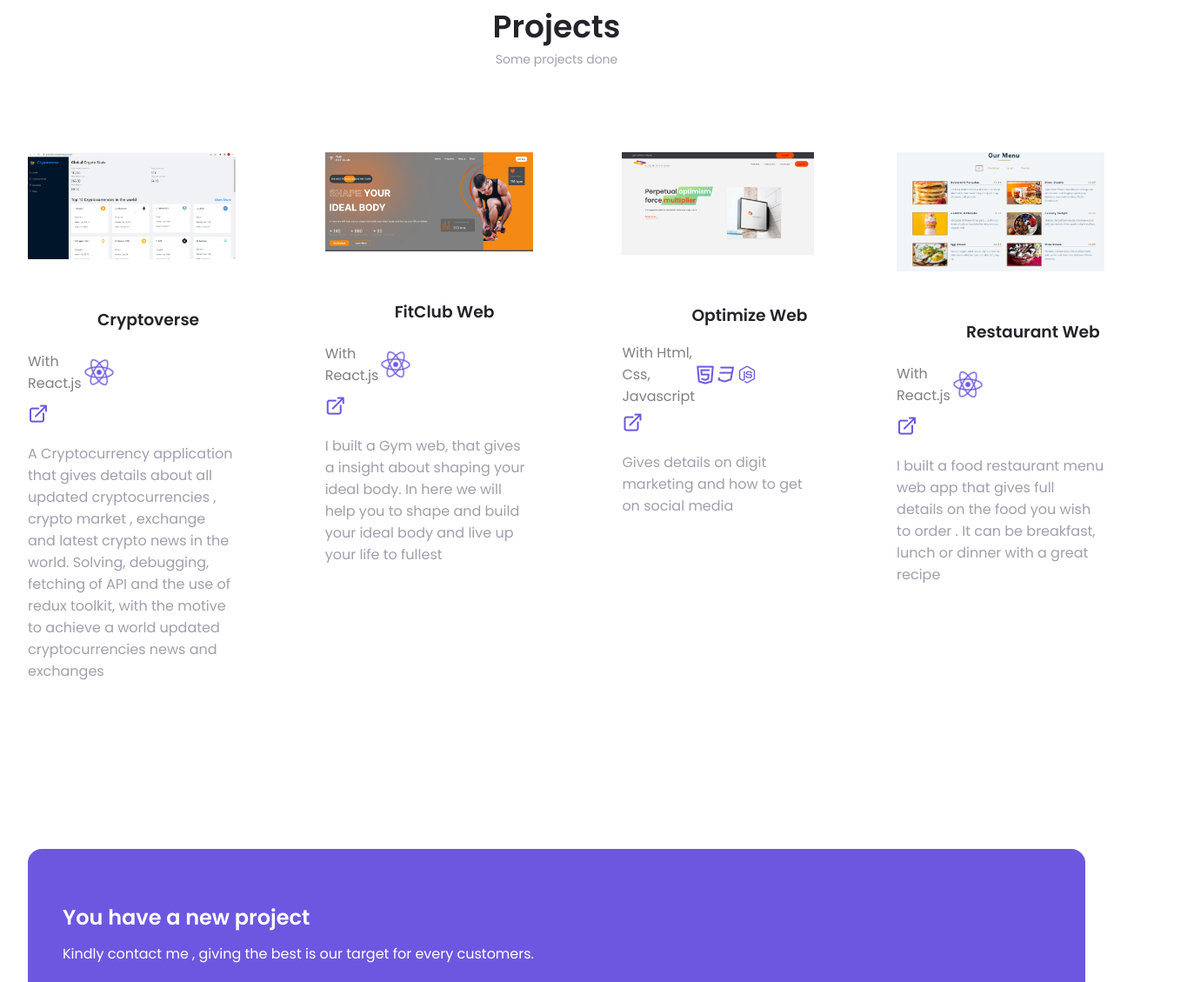
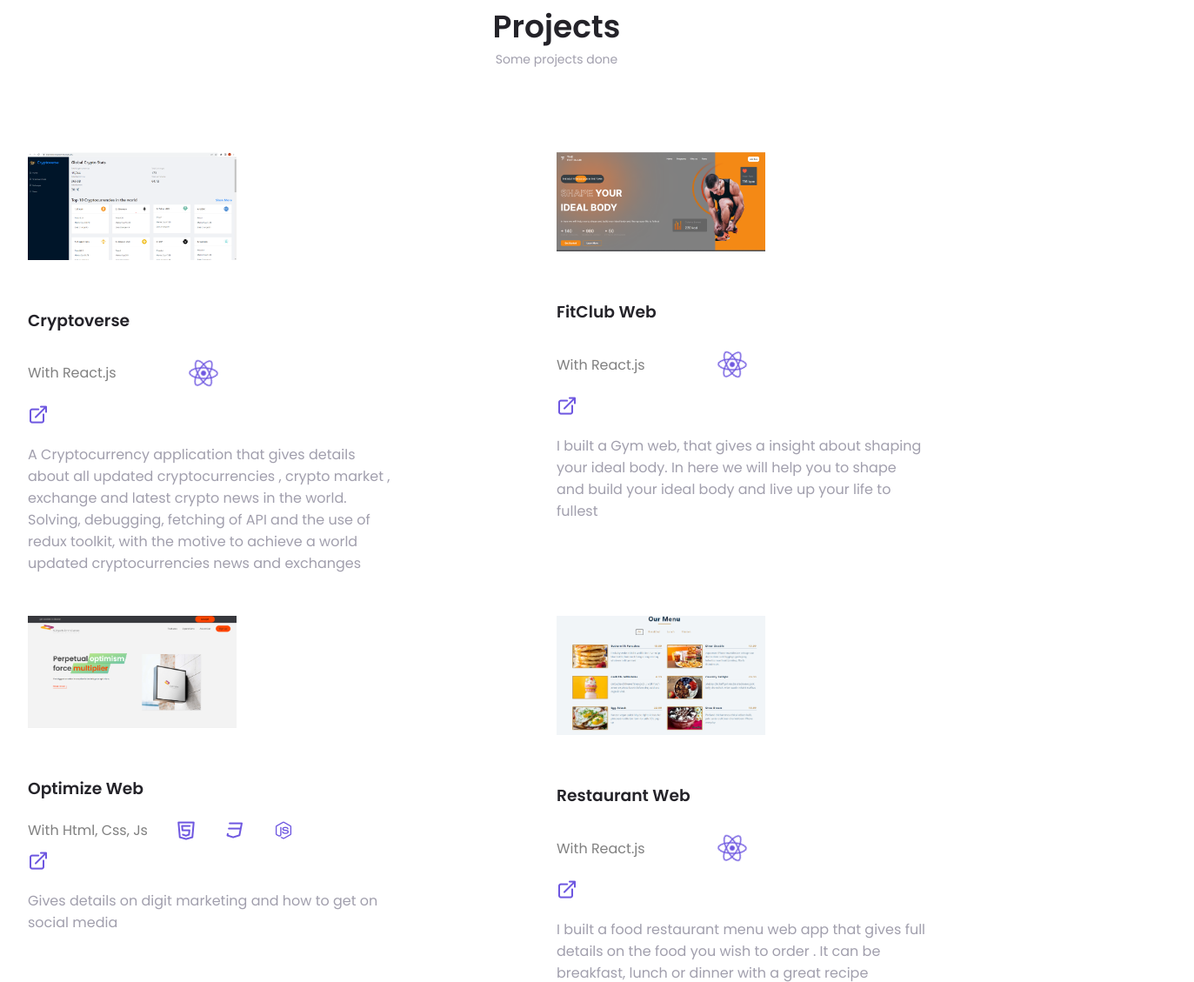
Before and after one commit to Stephenadebayoy/myportfolio, a plain HTML site: page index.html in a window 1280 px wide. Shown: the part 3872-5001 px from the top of the page at 87% size, 1373 px wide, since content can reach past the window. Drawn offline with nearby package versions, Linux system fonts and the light colour scheme.

Commit message:
first commit

```diff
--- a/index.html
+++ b/index.html
@@ -601,15 +601,12 @@ qualification -->
   <h2 class="section__title" >Projects</h2>
   <span class="section__subtitle">Some projects done</span>
   <div class="pro__container container">
-    <div>
+
       <div class="pro__content">
-        <div class="pro__data">
-
       <div class="pro__header">
             <img src="./crypto.png" class="pro__img" alt="" data-aos='zoom-in'
           data-aos-easing='linear'
           data-aos-duration='1000'>
-          </div>
           <h3 class="pro__name" data-aos='fade-right'
           data-aos-easing='linear'
           data-aos-duration='1000'>Cryptoverse</h3>
@@ -622,16 +619,15 @@ qualification -->
           data-aos-easing='linear'
           data-aos-duration='1000'>
          A Cryptocurrency application that gives details about all updated cryptocurrencies , crypto market , exchange and latest crypto news in the world. Solving, debugging, fetching of API and the use of redux toolkit, with the motive to achieve a world updated cryptocurrencies news and exchanges         </p>
+             </div>
+         </div>
 
-         </div>
         <div class="pro__content">
-        <div class="pro__data">
-
         <div class="pro__header">
             <img src="./pro.png" class="pro__img" alt="" data-aos='zoom-in'
           data-aos-easing='linear'
           data-aos-duration='1000'>
-          </div>
+
             <h3 class="pro__name" data-aos='fade-right'
           data-aos-easing='linear'
           data-aos-duration='1000'>FitClub Web</h3>
@@ -646,20 +642,19 @@ qualification -->
             I built a Gym web, that gives a insight about shaping your ideal body. In here we will help you to shape and build your ideal body and live up your life to fullest
           </p>
          </div>
+  </div>
            <div class="pro__content">
-        <div class="pro__data">
-
          <div class="pro__header">
             <img src="./bankist.png" class="pro__img" alt=""data-aos='zoom-in'
           data-aos-easing='linear'
           data-aos-duration='1000'>
-          </div>
+
             <h3 class="pro__name"data-aos='fade-right'
           data-aos-easing='linear'
           data-aos-duration='1000'>Optimize Web</h3>
-          <span class="pro__client"data-aos='fade-up'
+          <span class="pro__client pro__cli"data-aos='fade-up'
           data-aos-easing='linear'
-          data-aos-duration='1000'>With Html, Css, Javascript <i class="uil uil-html5-alt pro--icon"></i><i class="uil uil-css3-simple pro--icon"></i><i class="uil uil-java-script pro--icon"></i></span> <a href="https://optimizeappweb.netlify.app" target="_blank"data-aos='fade-right'
+          data-aos-duration='1000'>With Html, Css, Js <i class="uil uil-html5-alt pro__i"></i><i class="uil uil-css3-simple pro__i "></i><i class="uil uil-java-script pro__i"></i></span> <a href="https://optimizeappweb.netlify.app" target="_blank"data-aos='fade-right'
           data-aos-easing='linear'
           data-aos-duration='1000'><i class="uil uil-external-link-alt"></i></a>
           <p class="pro__description"data-aos='fade-up'
@@ -668,14 +663,14 @@ qualification -->
             Gives details on digit marketing and how to get on social media
           </p>
          </div>
+           </div>
            <div class="pro__content">
-        <div class="pro__data">
+
 
           <div class="pro__header">
             <img src="./menu.png" class="pro__img" alt=""data-aos='zoom-in'
           data-aos-easing='linear'
           data-aos-duration='1000'>
-          </div>
           <h3 class="pro__name"data-aos='fade-right'
           data-aos-easing='linear'
           data-aos-duration='1000'>Restaurant Web</h3>
@@ -689,9 +684,6 @@ qualification -->
           data-aos-duration='1000'>
           I built a food restaurant menu web app that gives full details on the food you wish to order . It can be breakfast, lunch or dinner with a great recipe
           </p>
-
-
-
       </div>
       </div>
     </div>
@@ -804,13 +796,13 @@ qualification -->
         </ul>
         <div class="footer__socials">
           <a href="https://www.facebook.com/adebayo.stephen.1042/" target="_blank"class="footer__social">
-            <i class="uil uil-facebook-f"></i>
+            <i class="uil uil-facebook-f media"></i>
           </a>
               <a href="https://www.instagram.com/i_am_stephanos/" target="_blank" class="footer__social">
-            <i class="uil uil-instagram"></i>
+            <i class="uil uil-instagram media"></i>
           </a>
               <a href="https://mobile.twitter.com/i_am_stephanos" target="_blank"class="footer__social">
-            <i class="uil uil-twitter-alt"></i>
+            <i class="uil uil-twitter-alt media" ></i>
           </a>
         </div>
       </div>
@@ -838,7 +830,7 @@ qualification -->
 
 
       window.addEventListener('load', function () {
-         setTimeout(function(){
+         setTimeout(()=>{
          loader.style.display = 'none';
       },2500)
 
--- a/style.css
+++ b/style.css
@@ -247,6 +247,10 @@ img {
 /* li > a {
   color: red;
 
+} */
+
+/* .pro__content {
+  border: 1px solid grey;
 } */
 @media screen and (max-width: 767px) {
   .nav__menu {
@@ -784,6 +788,7 @@ strong {
 .pro__img {
   padding: 2rem 0;
   opacity: 0.5;
+  max-width: 15rem;
 }
 .pro__img:hover {
   opacity: 1;
@@ -791,17 +796,23 @@ strong {
 .pro__client {
   color: gray;
   display: flex;
-  justify-content: space-between;
   align-items: center;
 }
 .uil {
   font-size: 1.5rem;
   color: var(--first);
 }
-
+.pro__data {
+  display: flex;
+  flex-direction: column;
+}
+.pro__content {
+  order: 1;
+}
 .pro__icon {
   animation: App-logo-spin infinite 20s linear;
   font-size: 2.5rem;
+  margin-left: 5rem;
 }
 
 @keyframes App-logo-spin {
@@ -832,6 +843,7 @@ strong {
   background-color: var(--first-secondcolor);
   padding-top: 3rem;
   height: 26rem;
+  text-align: center;
 }
 .project__title {
   margin-bottom: var(--mb-0-75);
@@ -936,6 +948,9 @@ strong {
 .footer__social {
   color: #fff;
 }
+.media {
+  color: white;
+}
 
 .scrollup {
   position: fixed;
@@ -1011,6 +1026,10 @@ media query */
   .project__img {
     width: 200px;
   }
+  .pro__client {
+    justify-content: space-between;
+  }
+
   .pro__img {
     opacity: 0.5;
   }
@@ -1061,6 +1080,9 @@ media query */
   }
   .pro__img {
     opacity: 0.5;
+  }
+  .pro__i {
+    padding-left: 2rem;
   }
 }
 @media screen and (min-width: 768px) {
@@ -1203,15 +1225,9 @@ media query */
     margin-top: 4.5rem;
   }
   .pro__img {
-    width: 70%;
     opacity: 0.5;
   }
-  .pro__content {
-    display: flex;
-  }
-  .pro__description {
-    width: 90%;
-  }
+
   .pro__name {
     display: flex;
 
@@ -1272,27 +1288,23 @@ media query */
   .footer__bg {
     border: 2rem;
   }
-  .pro__img {
-    width: 70%;
+
+  .pro__container {
+    display: grid;
+    grid-template-columns: repeat(2, 1fr);
   }
-  .pro__content {
-    display: flex;
-  }
+
   .pro__description {
     width: 70%;
   }
-  .pro__name {
-    display: flex;
-    margin-left: 5rem;
-    padding: 1rem 0;
+  .pro__all {
+    text-align: center;
   }
   .pro__icon {
-    margin-right: 5rem;
+    margin-right: 20rem;
     gap: none;
   }
-  .pro__client {
-    margin-right: 10rem;
-  }
+
   .footer__link {
     margin: 4rem;
   }
```
Lines whose indentation alone changed are shown as unchanged.
